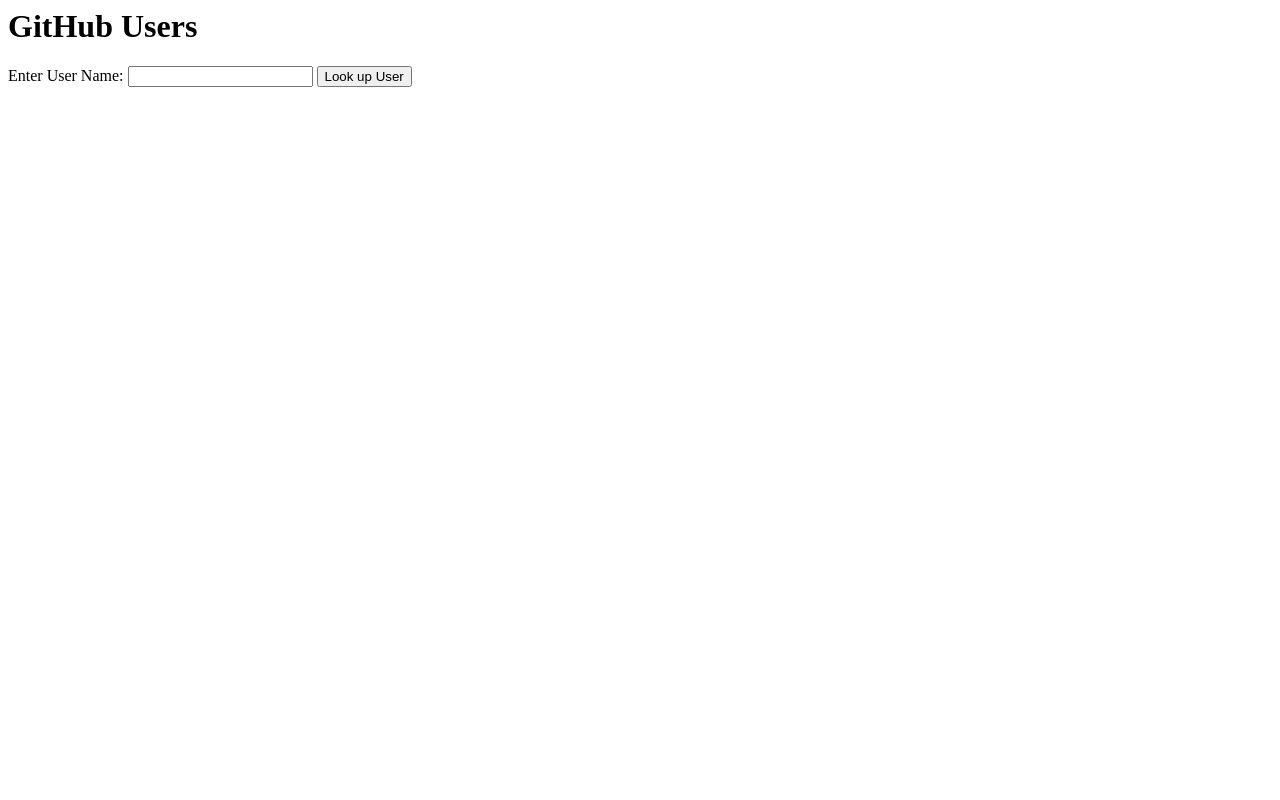
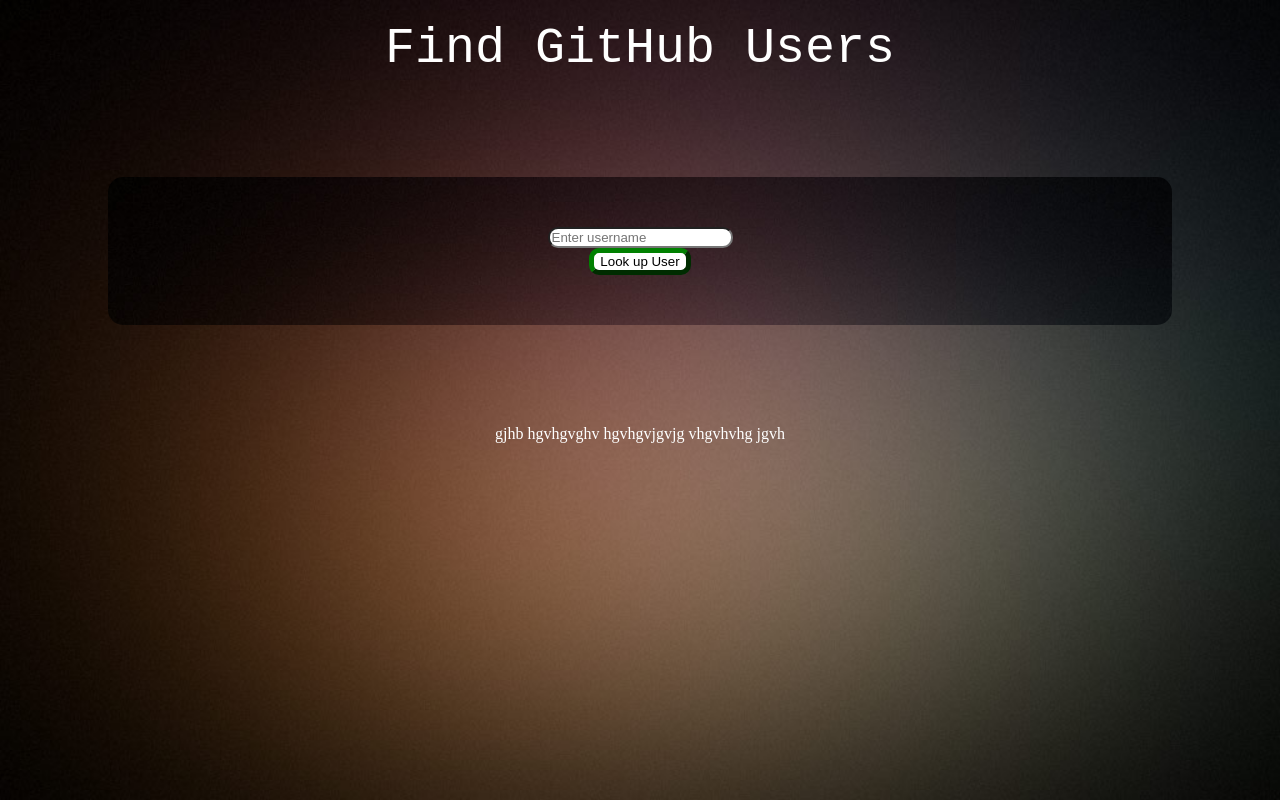
Before and after one commit to kiburei/GitHubUsers, a website with bundled scripts: page index.html in a window 1280 px wide. Built offline with nearby package versions, Linux system fonts and the light colour scheme.

Commit message:
more css on sterids

```diff
--- a/index.html
+++ b/index.html
@@ -4,15 +4,13 @@
 	<title>GitHub Users</title>
 </head>
 <body>
-	<h1>GitHub Users</h1>
+	<h1>Find GitHub Users</h1>
 	<h3 id="time"></h3>
 	<form id="gitForm">
-		<label>Enter User Name:</label>
-		<input id="gitUser" type="text">
+		<input id="gitUser" type="text" placeholder="Enter username"></br>
 		<button id="look">Look up User</button>
 	</form>
-	<span id="name"></span>
-	<div id="desc"></div>
+	<div id="desc">gjhb hgvhgvghv hgvhgvjgvjg vhgvhvhg jgvh</div>
 </body>
 <script src="bower_components/jquery/dist/jquery.min.js"></script>
 <script src="build/js/app.js"></script>
--- a/js/git_requests.js
+++ b/js/git_requests.js
@@ -4,8 +4,7 @@
 		// var apiKey = "582040ffa017dc95fac9fb9d7f941f9c0c0f9887"
 	  $.get('https://api.github.com/users/' + user + '?access_token=' + apiKey).then(function(response){
 	    console.log(response);
-	    $("#name").text(response.login + " has " + response.public_repos + ". You can view them at " + response.repos_url +". For more info check out user at ");
-	    $("#desc").text(response.url);
+	    $("#desc").text(response.login + " has " + response.public_repos + ". You can view them at " + response.repos_url +". For more info check out user at " + response.url + ".");
 	  }).fail(function(error){
 	    console.log(error.responseJSON.message);
 	  });
--- a/scss/styles.scss
+++ b/scss/styles.scss
@@ -1,12 +1,39 @@
-$gray : #d3d3d3;
+$text : white;
 
-.body h1 {
-  background: $gray;
-  colour: blue;
-  .button {
-    font-weight: bold;
-    text-align: center;
-    background: red;
-    color: white;
-  }
+body {
+	background-image: url("./images/01.jpg");
+	background-repeat: no-repeat;
+	background-size: cover;
+	form{
+		margin: 100px;
+		text-align: center;
+		padding: 50px;
+		background-image: url("./images/01.jpg");
+		background-repeat: no-repeat;
+		background-size: cover;
+		border-radius: 15px;
+		input {
+				border-radius: 10px;
+
+		}
+		button {
+			background-color: white;
+			border-color: green;
+			border-radius: 10px;
+			border-width: 5px;
+		}
+	}
+	h1 {
+		font-size: 50px;
+		color: $text;
+		margin: 20px;
+		text-align: center;
+		font-family: monospace;
+		font-weight: lighter;
+	}
+
+	div {
+		text-align: center;
+		color: $text
+	}
 }
```
Also changed, not shown: build/css/images/01.jpg (added), build/css/images/02.jpg (added), build/css/images/03.jpg (added), build/css/images/04.jpg (added), build/css/images/05.jpg (added), build/css/images/06.jpg (added), build/css/images/07.jpg (added), build/css/images/08.jpg (added), build/css/images/09.jpg (added), build/css/images/10.jpg (added), build/css/images/11.jpg (added), build/css/images/12.jpg (added), build/css/styles.css, build/js/app.js.
